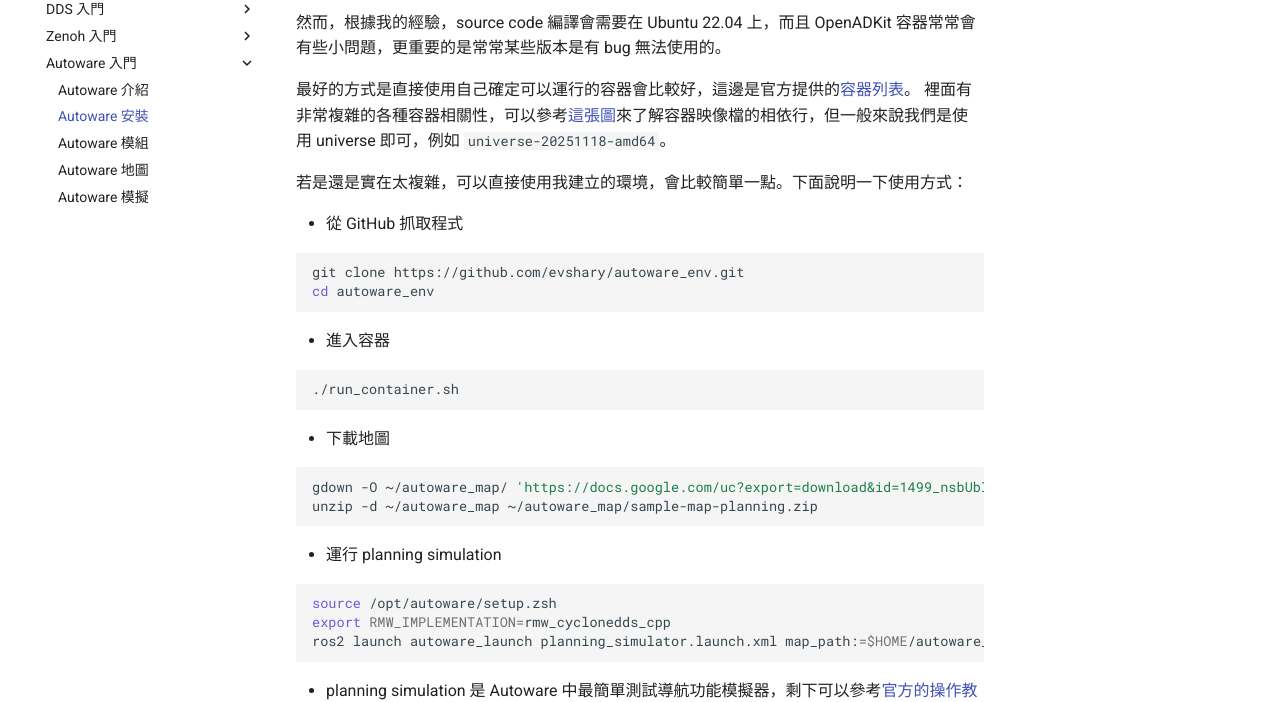
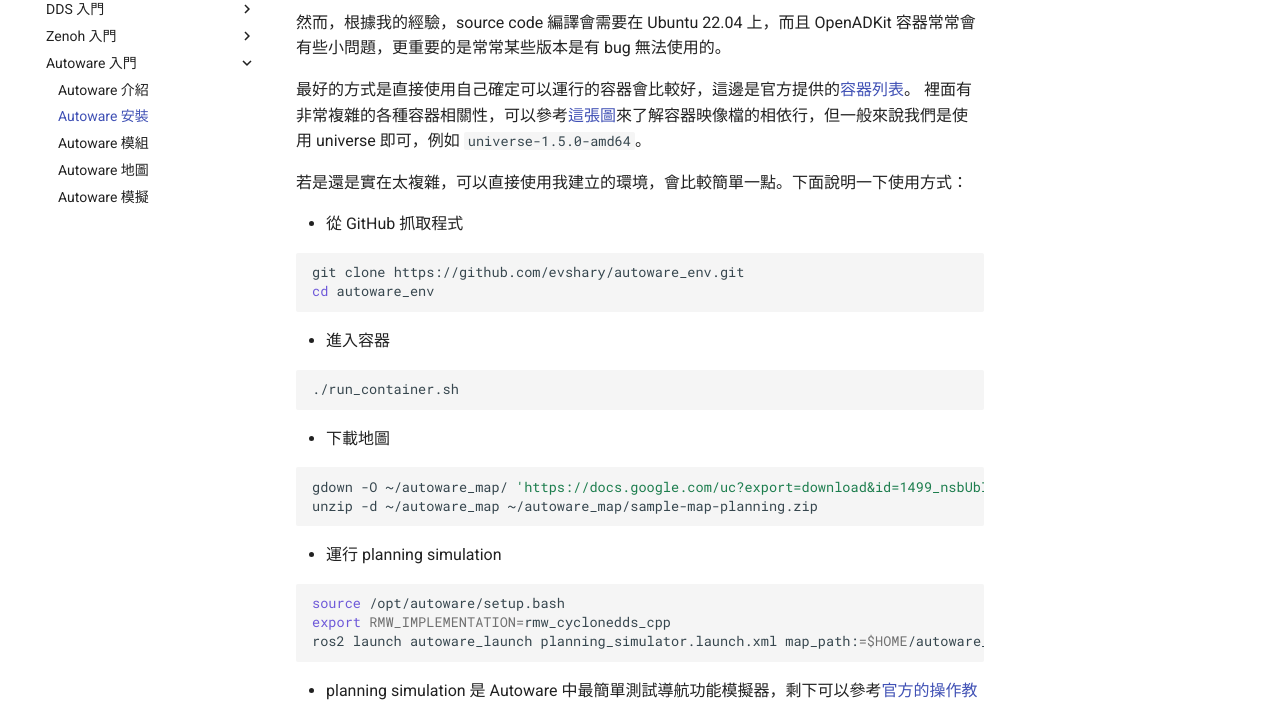
Before and after one commit to evshary/ros2-learning, an MkDocs documentation site: the page built from docs/autoware/installation.md, in a window 1280 px wide and 1035 px high. Shown: the part 237-939 px from the top of the window. Built offline with MkDocs 1.6.1 and Material for MkDocs 9.7.7, drawn with Linux system fonts in a browser that asks for light colours.

Commit message:
Update Autoware tutorial
Signed-off-by: ChenYing Kuo <evshary@gmail.com>

````diff
--- a/docs/autoware/installation.md
+++ b/docs/autoware/installation.md
@@ -11,7 +11,7 @@ keywords:
 然而，根據我的經驗，source code 編譯會需要在 Ubuntu 22.04 上，而且 OpenADKit 容器常常會有些小問題，更重要的是常常某些版本是有 bug 無法使用的。
 
 最好的方式是直接使用自己確定可以運行的容器會比較好，這邊是官方提供的[容器列表](https://github.com/autowarefoundation/autoware/pkgs/container/autoware)。
-裡面有非常複雜的各種容器相關性，可以參考[這張圖](https://github.com/autowarefoundation/autoware/tree/main/docker)來了解容器映像檔的相依行，但一般來說我們是使用 universe 即可，例如 `universe-20251118-amd64`。
+裡面有非常複雜的各種容器相關性，可以參考[這張圖](https://github.com/autowarefoundation/autoware/tree/main/docker)來了解容器映像檔的相依行，但一般來說我們是使用 universe 即可，例如 `universe-1.5.0-amd64`。
 
 若是還是實在太複雜，可以直接使用我建立的環境，會比較簡單一點。下面說明一下使用方式：
 
@@ -38,7 +38,7 @@ unzip -d ~/autoware_map ~/autoware_map/sample-map-planning.zip
 * 運行 planning simulation
 
 ```bash
-source /opt/autoware/setup.zsh
+source /opt/autoware/setup.bash
 export RMW_IMPLEMENTATION=rmw_cyclonedds_cpp
 ros2 launch autoware_launch planning_simulator.launch.xml map_path:=$HOME/autoware_map/sample-map-planning vehicle_model:=sample_vehicle sensor_model:=sample_sensor_kit
 ```
````
